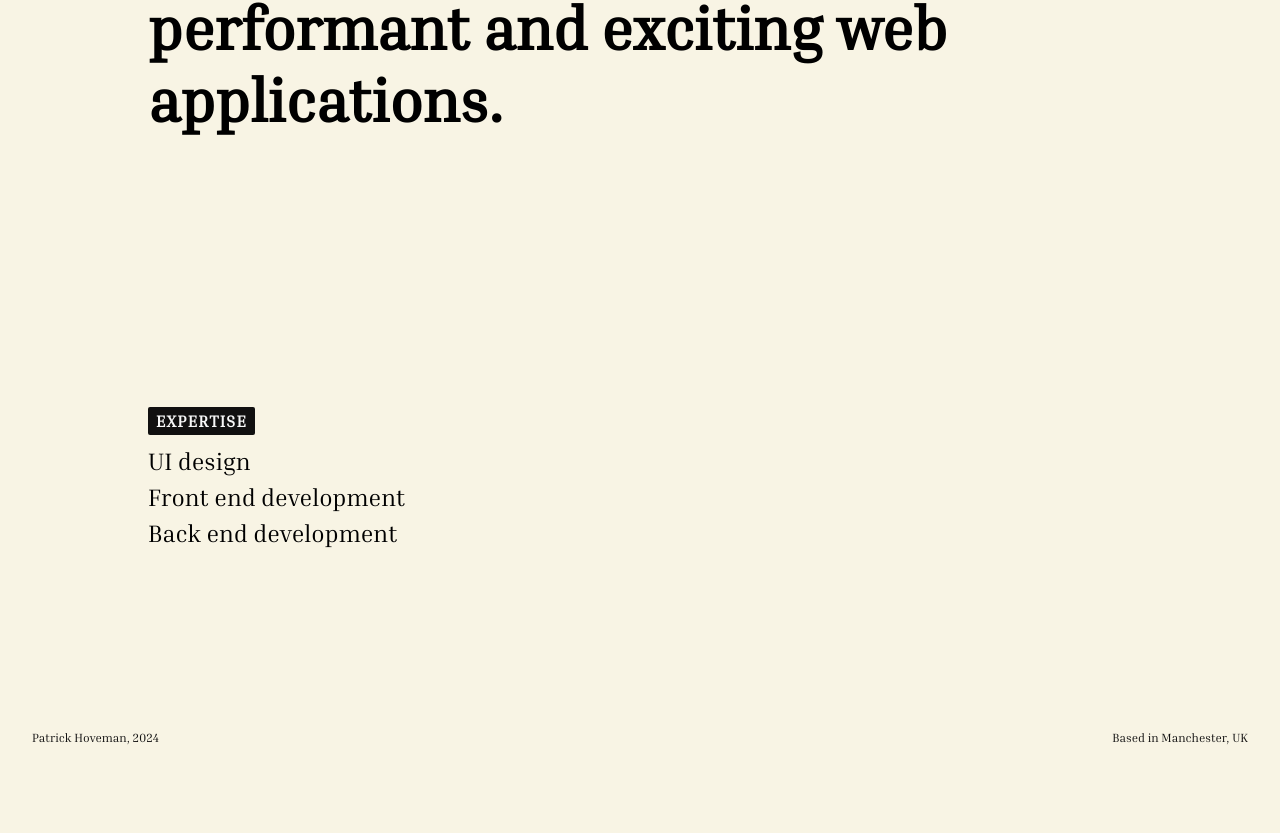
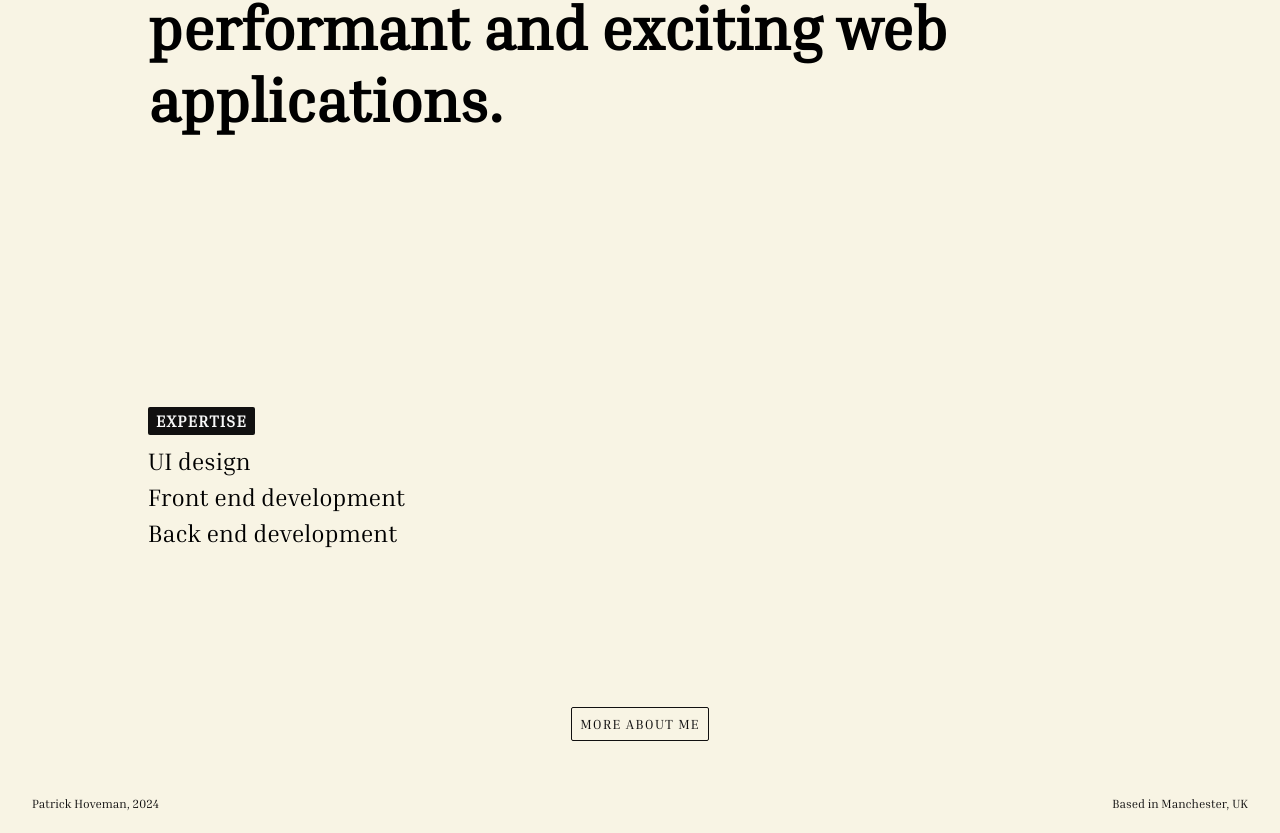
Before and after one commit to PHoveman/website, an Angular app: page /home in a window 1280 px wide. Shown: the part 464-1297 px from the top of the page. Before the commit the page ends 1231 px from the top, so only its background shows below. Built offline with nearby package versions, Linux system fonts and the light colour scheme.

Commit message:
Added button to navigate thematically when viewing website

```diff
--- a/src/app/app.config.ts
+++ b/src/app/app.config.ts
@@ -1,7 +1,12 @@
 import { ApplicationConfig } from '@angular/core';
-import { provideRouter } from '@angular/router';
+import { InMemoryScrollingOptions, provideRouter, withInMemoryScrolling } from '@angular/router';
 import { routes } from './app.routes';
 
+const scrollConfig: InMemoryScrollingOptions = {
+  scrollPositionRestoration: 'top',
+  anchorScrolling: 'enabled',
+}
+
 export const appConfig: ApplicationConfig = {
-  providers: [provideRouter(routes)]
+  providers: [provideRouter(routes, withInMemoryScrolling(scrollConfig))]
 }
--- /dev/null
+++ b/src/app/components/route-change-button/route-change-button.component.html
@@ -0,0 +1,3 @@
+<div>
+  <button [routerLink]="routeTo()">{{ buttonText() }}</button>
+</div>
--- /dev/null
+++ b/src/app/components/route-change-button/route-change-button.component.scss
@@ -0,0 +1,27 @@
+@use './../../../assets/variables' as *;
+
+div {
+  margin: 2rem;
+  display: flex;
+  align-items: center;
+  justify-content: center;
+
+  button {
+    font-family: inherit;
+    background: transparent;
+    color: $black;
+    padding: 0.5rem;
+    border: none;
+    border: 1px solid $black;
+    text-transform: uppercase;
+    border-radius: 2px;
+    letter-spacing: 1.25px;
+    cursor: pointer;
+    transition: 120ms ease-in;
+
+    &:hover {
+      color: $grey;
+      border-color: $grey;
+    }
+  }
+}
--- /dev/null
+++ b/src/app/components/route-change-button/route-change-button.component.ts
@@ -0,0 +1,16 @@
+import { Component, input } from '@angular/core';
+import { RouterLink } from '@angular/router';
+
+type RouteType = '/home' | '/about' | '/contact'
+
+@Component({
+  selector: 'app-route-change-button',
+  standalone: true,
+  imports: [RouterLink],
+  templateUrl: './route-change-button.component.html',
+  styleUrl: './route-change-button.component.scss'
+})
+export class RouteChangeButtonComponent {
+  buttonText = input.required<string>()
+  routeTo = input.required<RouteType>()
+}
--- a/src/app/pages/about/about.component.html
+++ b/src/app/pages/about/about.component.html
@@ -43,4 +43,5 @@
     text="Workview was a project started by myself and a few other developers, tasking ourselves with creating an all-in-one business management tool. As the soul front-end developer, my role was to research and build the optimal archicture required for managing and displaying data. To date, the core MVP model has been completed, but I have taken a step back from the project to learn new technologies and pursue different avenues."
   />
 </app-card>
+<app-route-change-button buttonText="Contact me" routeTo="/contact"/>
 <app-footer/>
--- a/src/app/pages/about/about.component.ts
+++ b/src/app/pages/about/about.component.ts
@@ -2,11 +2,12 @@ import { Component, signal } from '@angular/core';
 import { CardComponent } from '../../components/card/card.component';
 import { ExperienceCardComponent } from '../../components/experience-card/experience-card.component';
 import { FooterComponent } from '../../components/footer/footer.component';
+import { RouteChangeButtonComponent } from '../../components/route-change-button/route-change-button.component';
 
 @Component({
   selector: 'app-about',
   standalone: true,
-  imports: [CardComponent, FooterComponent, ExperienceCardComponent],
+  imports: [CardComponent, FooterComponent, ExperienceCardComponent, RouteChangeButtonComponent],
   templateUrl: './about.component.html',
   styleUrl: './about.component.scss'
 })
--- a/src/app/pages/home/home.component.html
+++ b/src/app/pages/home/home.component.html
@@ -8,4 +8,5 @@
     <li>Back end development</li>
   </ul>
 </app-card>
+<app-route-change-button buttonText="More about me" routeTo="/about"/>
 <app-footer></app-footer>
--- a/src/app/pages/home/home.component.ts
+++ b/src/app/pages/home/home.component.ts
@@ -2,11 +2,12 @@ import { Component } from '@angular/core';
 import { HeaderCardComponent } from '../../components/header-card/header-card.component';
 import { FooterComponent } from '../../components/footer/footer.component';
 import { CardComponent } from '../../components/card/card.component';
+import { RouteChangeButtonComponent } from '../../components/route-change-button/route-change-button.component';
 
 @Component({
   selector: 'app-home',
   standalone: true,
-  imports: [HeaderCardComponent, FooterComponent, CardComponent],
+  imports: [HeaderCardComponent, FooterComponent, CardComponent, RouteChangeButtonComponent],
   templateUrl: './home.component.html',
   styleUrl: './home.component.scss'
 })
```
Also changed, not shown: 1 other file (tests, documents, lock files or other folders).
